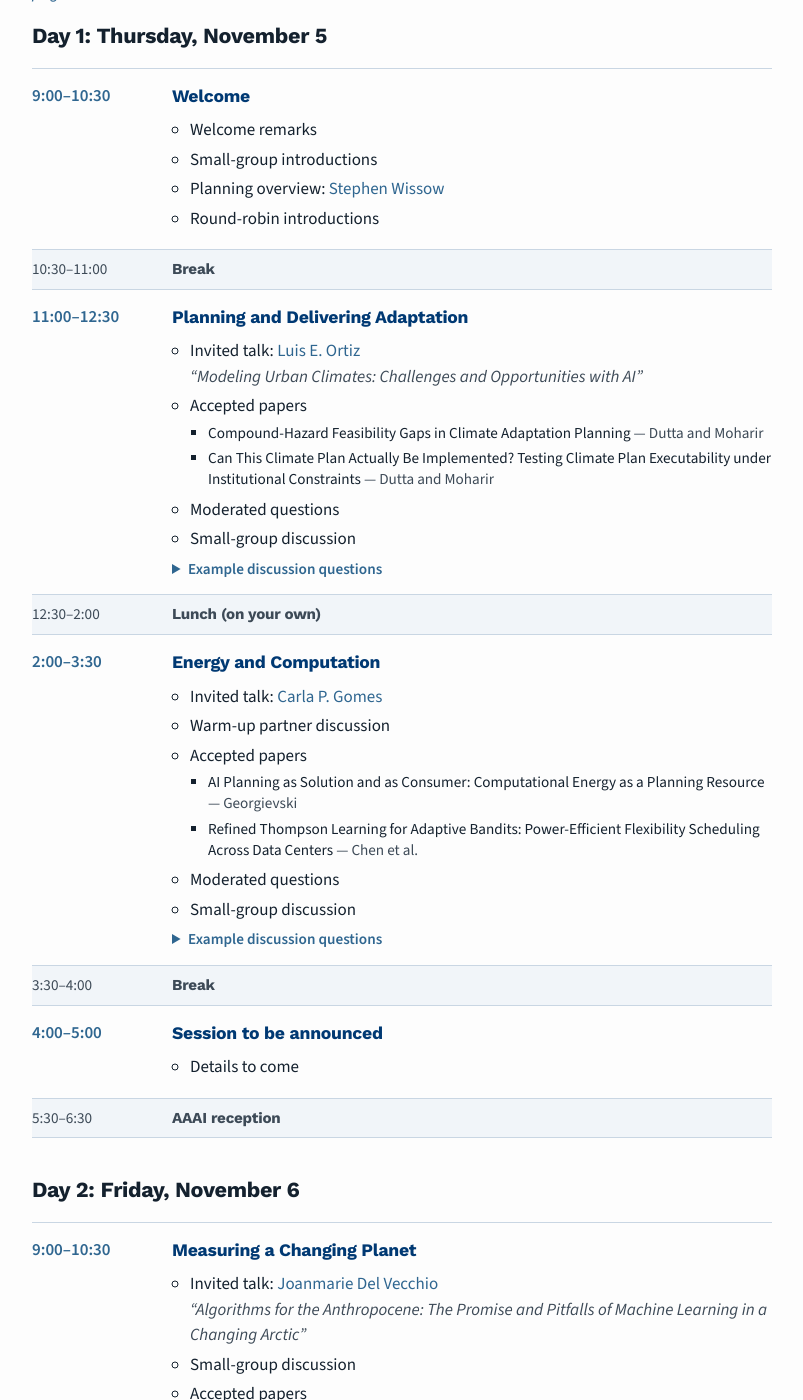
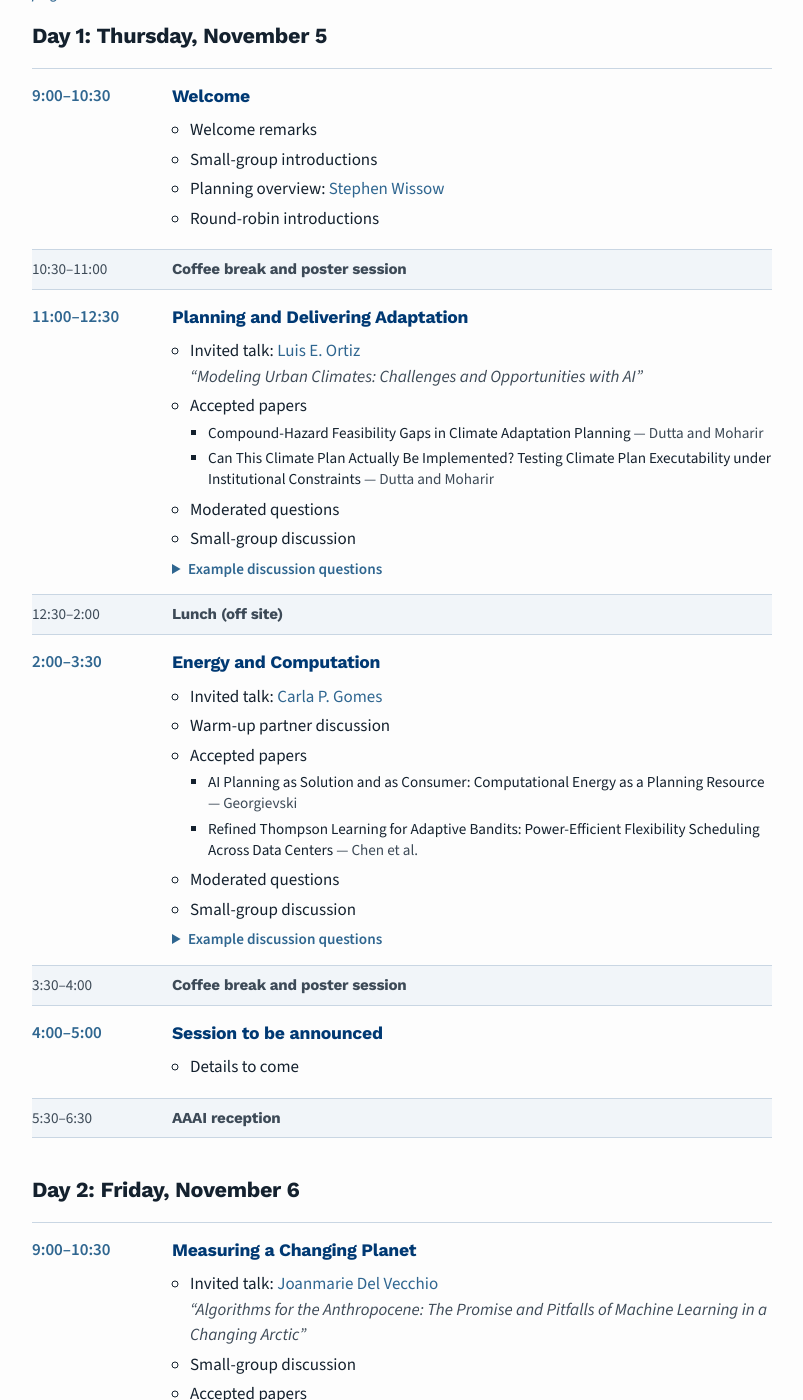
Before and after one commit to plan4planet/plan4planet.github.io, a Jekyll site: the page built from pages/schedule.md, in a window 1280 px wide and 1400 px high, scrolled down 384 px. Shown: the whole window, without its empty margins (238-1041 px from the left). Built offline with Jekyll 4.4.1, drawn with Linux system fonts in a browser that asks for light colours; nearby versions of some CDN libraries; some of the changed text lies outside the part shown.

Commit message:
content: poster session at Thursday's coffee breaks, lunch marked off site

```diff
--- a/_data/schedule.yml
+++ b/_data/schedule.yml
@@ -19,7 +19,7 @@
           speaker: Stephen Wissow
         - label: Round-robin introductions
     - time: 10:30–11:00
-      title: Break
+      title: Coffee break and poster session
     - time: 11:00–12:30
       title: Planning and Delivering Adaptation
       items:
@@ -39,7 +39,7 @@
         - "How can we translate research into accessible tools for communities and policymakers?"
         - "What are other ways that planning research can help adaptation?"
     - time: 12:30–2:00
-      title: Lunch (on your own)
+      title: Lunch (off site)
     - time: 2:00–3:30
       title: Energy and Computation
       items:
@@ -58,7 +58,7 @@
         - "What are your biggest questions about climate mitigation?"
         - "Are there opportunities for planning research to transfer to relatively understudied areas, such as multi-agent coordination for industrial process control or task planning for residential electrification?"
     - time: 3:30–4:00
-      title: Break
+      title: Coffee break and poster session
     - time: 4:00–5:00
       title: Session to be announced
       items:
@@ -111,7 +111,7 @@
         - "How should a planner decide when the probabilities themselves are contested?"
         - "What role can planning research (multi-agent coordination, mechanism design) play in the economic and policy dimensions of mitigation, such as carbon markets, emissions trading design, corporate carbon accounting, and the equitable phase-out of fossil fuel infrastructure?"
     - time: 12:30–2:00
-      title: Lunch (on your own)
+      title: Lunch (off site)
     - time: 2:00–3:30
       title: Planning Tools for Climate Users
       items:
```
